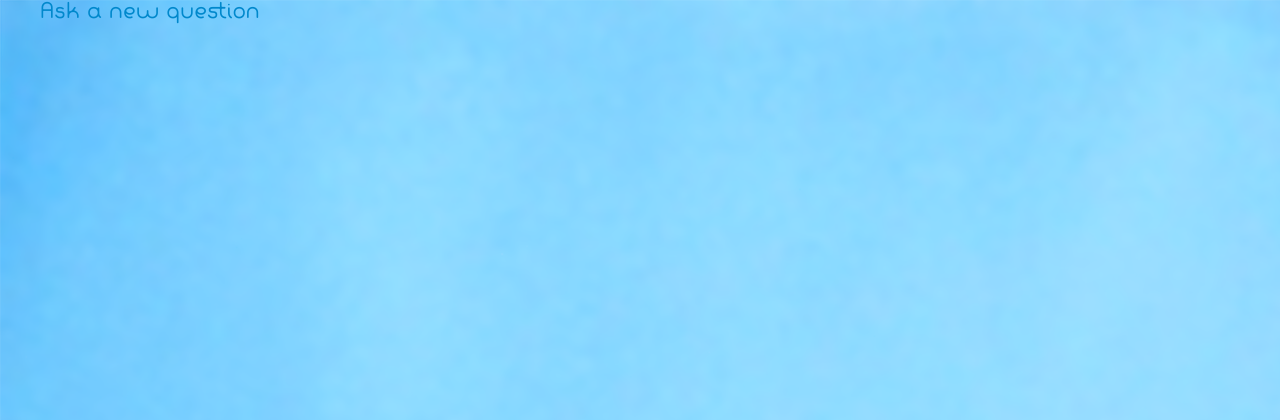
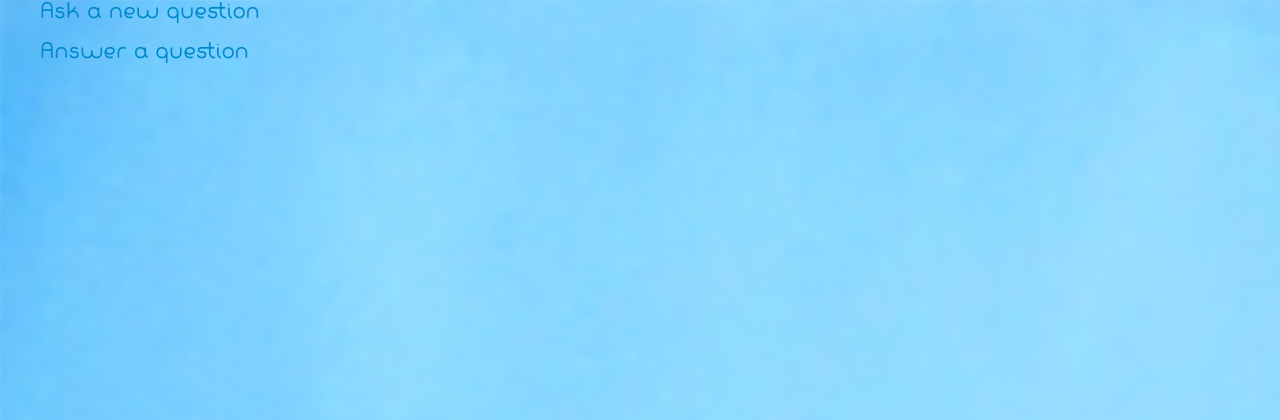
Before and after one commit to siemanko/angel-hack-team-alfa, a Django app: page /teacherq/ in a window 1280 px wide. Shown: the top 420 px of the page. Run offline with Django 3.2, Linux system fonts and the light colour scheme; data that the repository does not hold is empty; parts of the project's set-up code (start-up, migrations or seed data) failed here and were passed over; some libraries are stand-ins or nearby versions.

Commit message:
added new link to teacher home

```diff
--- a/feedback/templates/teacherq/index.html
+++ b/feedback/templates/teacherq/index.html
@@ -3,6 +3,10 @@
 This is teacher's panel.
 {% block content %}
 <a href='askquestion/'>Ask a new question</a>
+
+<br><br>
+
+<a href='viewactive/'>Answer a question</a>
 
 <br><br>
 
```
